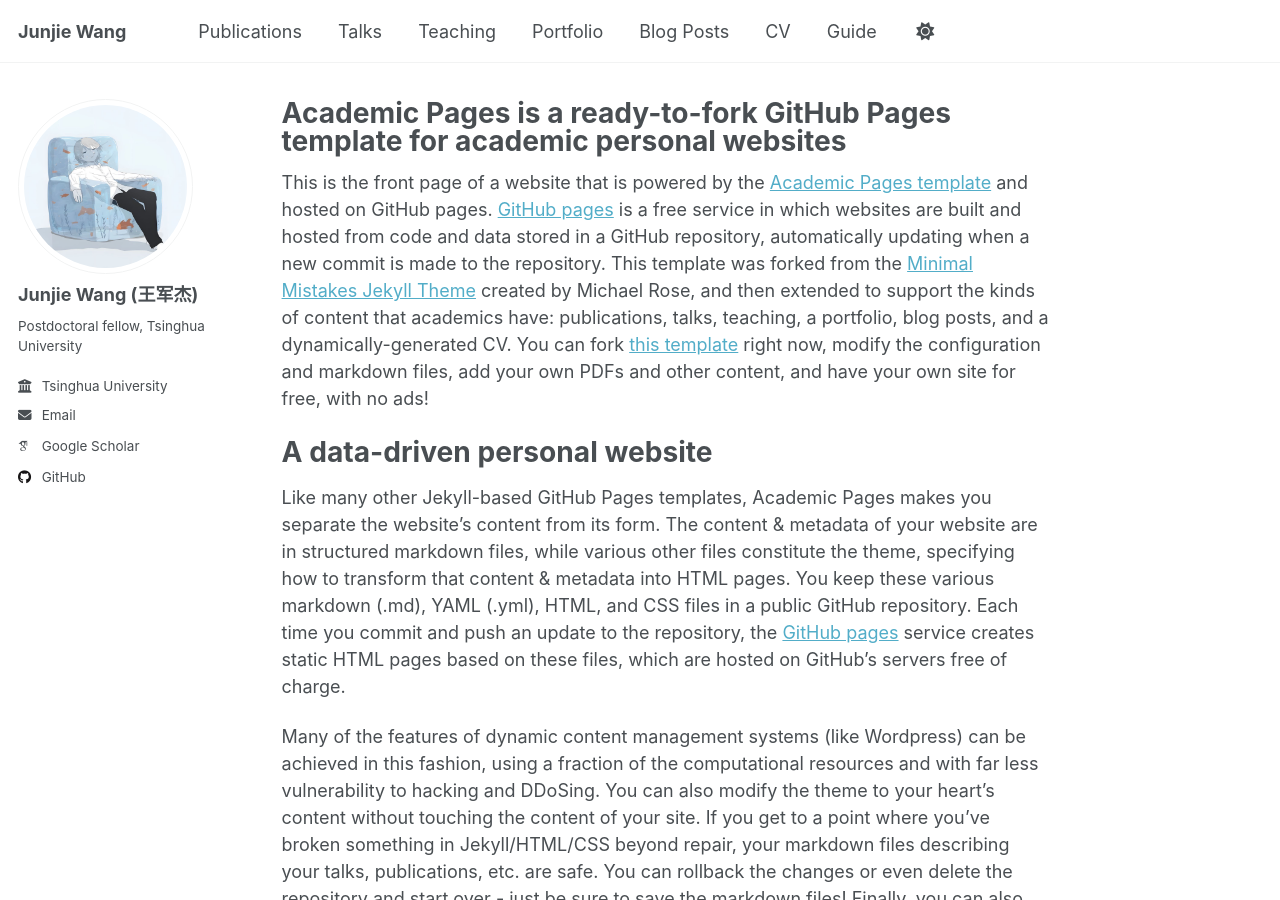
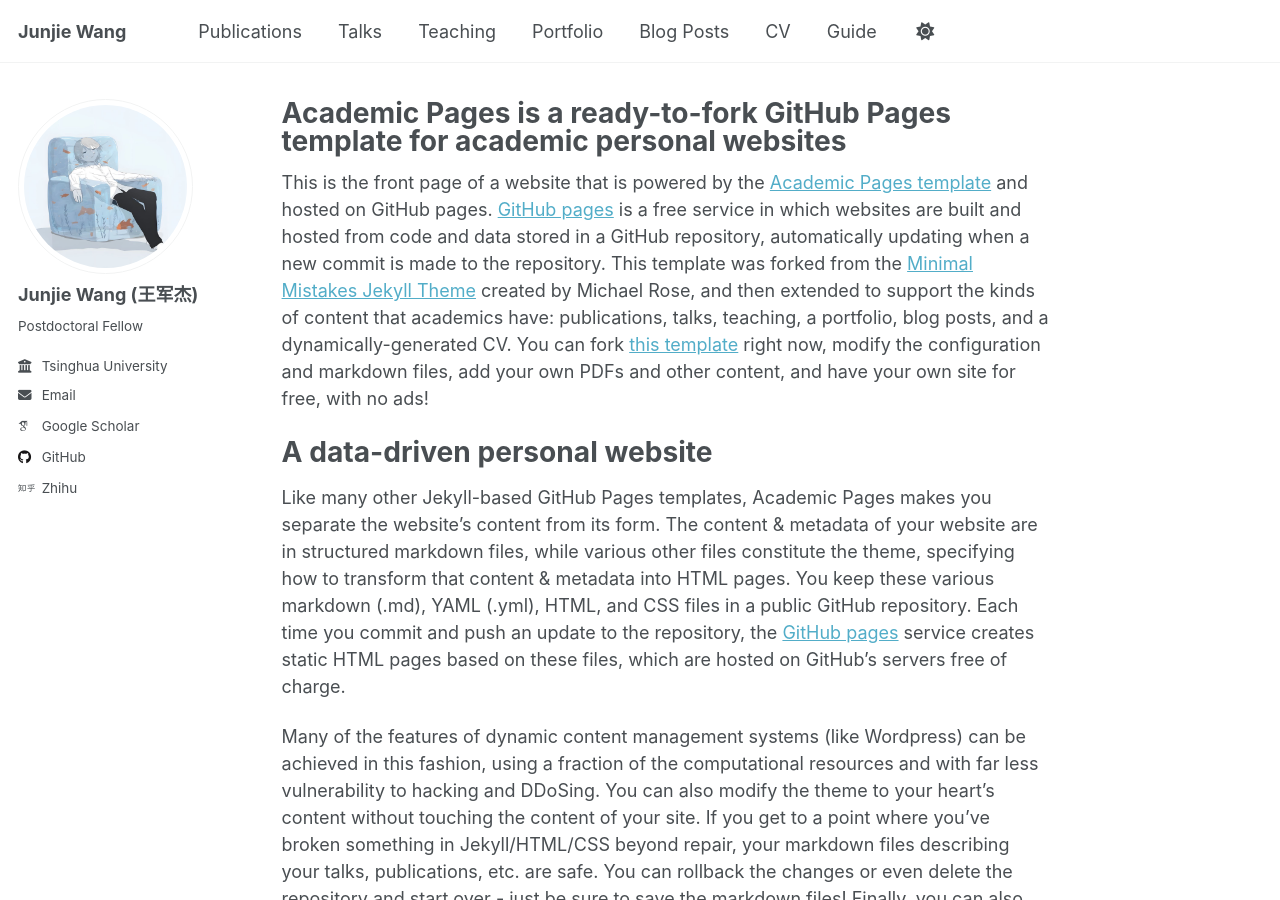
Before and after one commit to wangjunjie-ai/wangjunjie-ai.github.io, a Jekyll site: the page built from _pages/about.md, in a window 1280 px wide and 900 px high. Built offline with Jekyll 4.4.1, drawn with Linux system fonts in a browser that asks for light colours; some web fonts are replaced.

Commit message:
Update _config.yml

```diff
--- a/_config.yml
+++ b/_config.yml
@@ -25,7 +25,7 @@
   avatar           : "avatar.jpg"
   name             : "Junjie Wang (王军杰)"
   pronouns         : # example: "she/her"
-  bio              : "Postdoctoral fellow, Tsinghua University"
+  bio              : "Postdoctoral Fellow"
   location         : # "China"
   employer         : "Tsinghua University"
   uri              : # URL
@@ -74,7 +74,7 @@
   wikipedia        : # Username
   xing             : # Username
   youtube          : # Username
-  zhihu            : # Username
+  zhihu            : "wang-junjie"
 
 # Publication Category - The following the list of publication categories and their headings
 publication_category:
```
